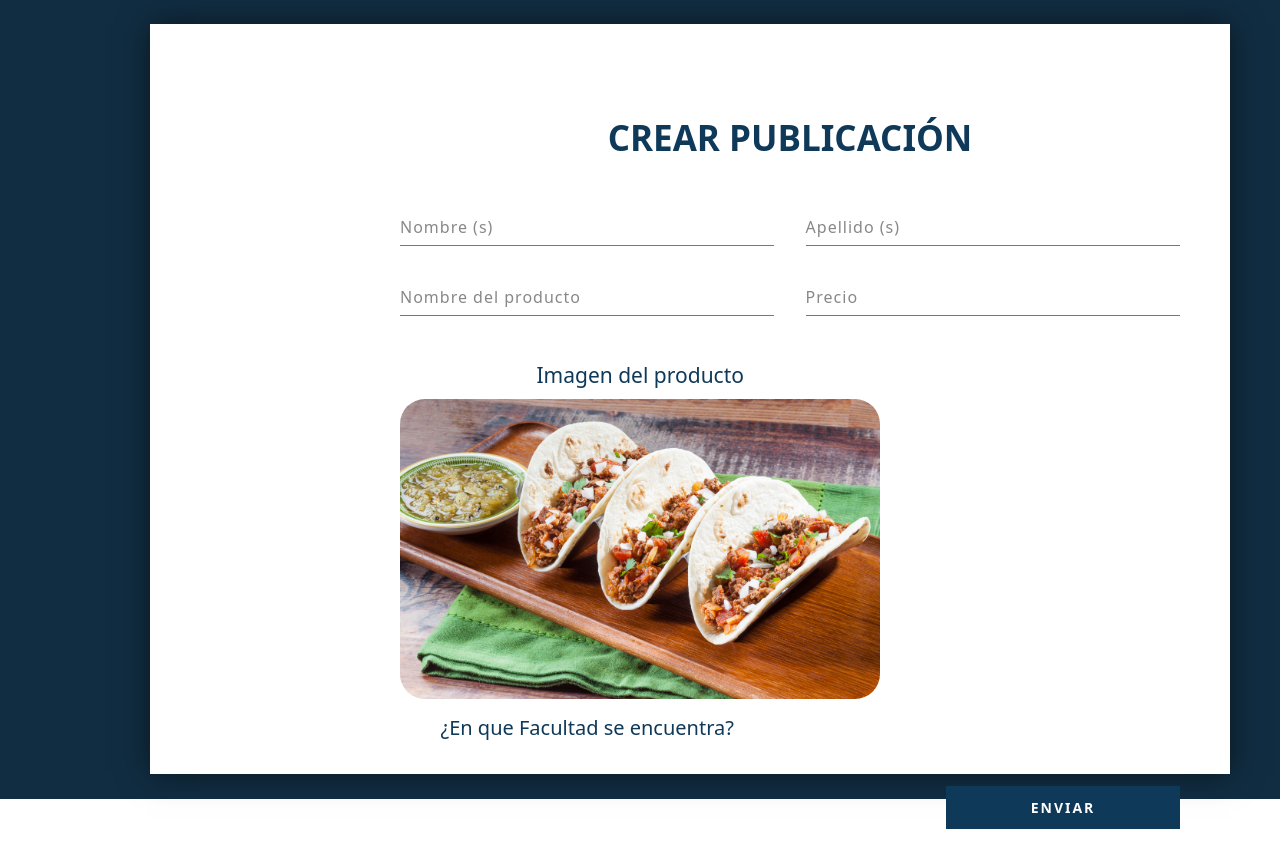
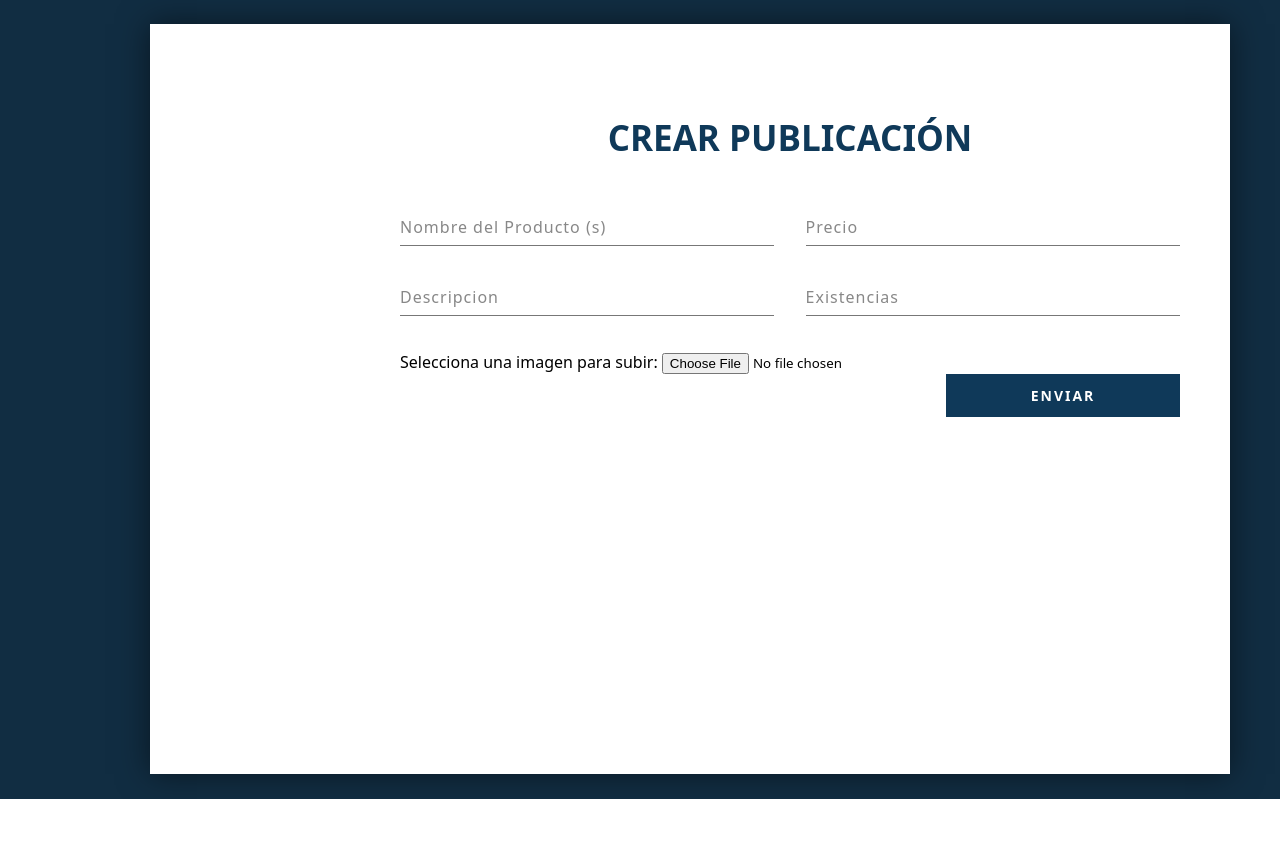
Before and after one commit to Equinoxe-Grammer/WebRequiem, a PHP site: page /crear.php in a window 1280 px wide. Shown: the part 151-1015 px from the top of the page. After the commit the page ends 950 px from the top, so only its background shows below. Run offline with PHP 8.4, Linux system fonts and the light colour scheme.

Commit message:
Funcion subir agregada a crear, +text registro

```diff
--- a/crear.php
+++ b/crear.php
@@ -32,22 +32,12 @@
 <section>
     <div class="container">
     <!-- Form -->
-        <div class="form">
+        <div class="form" action="upload.php" method="post" enctype="multipart/form-data">
             <h2 class="titulo-centrado">Crear publicación</h2>
             <div class="form-box">
                 <div class="input-box w50">
                     <input type="text" required>
-                    <span>Nombre (s)</span>
-                </div>
-
-                <div class="input-box w50">
-                    <input type="text" required>
-                    <span>Apellido (s)</span>
-                </div>
-
-                <div class="input-box w50">
-                    <input type="text" required>
-                    <span>Nombre del producto</span>
+                    <span>Nombre del Producto (s)</span>
                 </div>
 
                 <div class="input-box w50">
@@ -55,17 +45,24 @@
                     <span>Precio</span>
                 </div>
 
+                <div class="input-box w50">
+                    <input type="text" required>
+                    <span>Descripcion</span>
+                </div>
+
+                <div class="input-box w50">
+                    <input type="number" required>
+                    <span>Existencias</span>
+                </div>
+
                     <div class="imagen">
-                        <h3>Imagen del producto</h3>
-                        <img src="img/producto1.jpg" alt="">
+
+  Selecciona una imagen para subir:
+  <input type="file" name="fileToUpload" id="fileToUpload">
+
                     </div>
 
-                <div class="input-box w50">
-                    <h3>¿En que Facultad se encuentra?</h3>
 
-
-
-                </div>
 
                 <div class="input-box w100 btn">
                     <input type="submit" value="Enviar">
```
Also changed, not shown: registro.php (+6 -11 lines), upload.php (added, +31 -0 lines).
